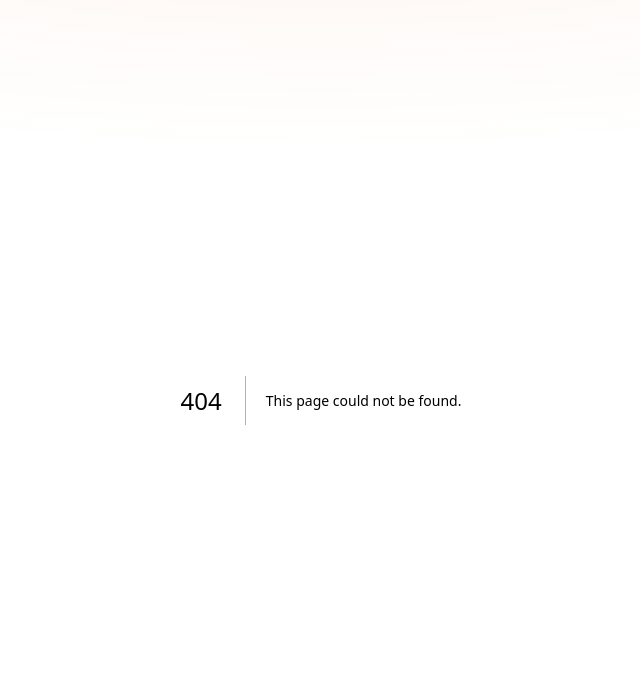
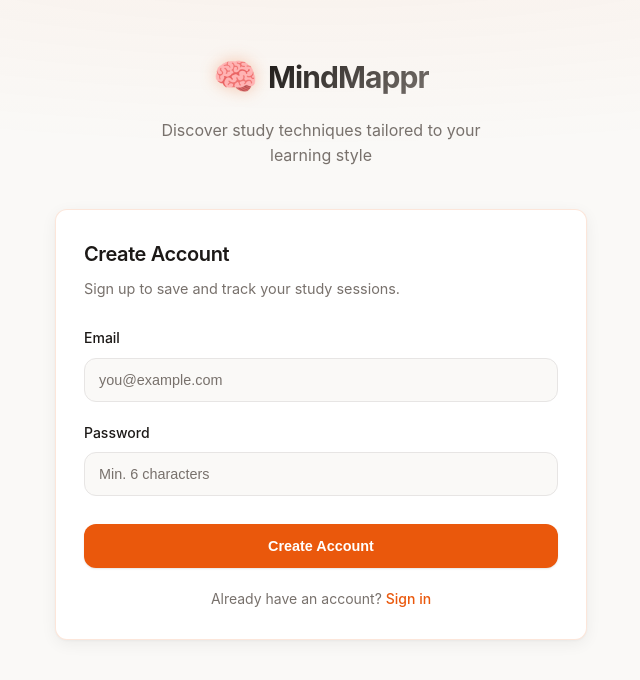
Before and after one commit to Kelvinhaa/Mindmappr, a Next.js app in the folder frontend-next/: page /register in a window 1280 px wide. Before the commit this address had no page. Shown: the top 680 px of the page, without its empty margins (319-959 px from the left). Built offline with nearby package versions, Linux system fonts and the light colour scheme.

Commit message:
feat: add Supabase SSR auth — login, register, proxy route guard

```diff
--- a/frontend-next/app/globals.css
+++ b/frontend-next/app/globals.css
@@ -159,6 +159,15 @@ select {
 .results-loaded { animation: fadeIn 0.4s ease; }
 @keyframes fadeIn { from { opacity: 0; transform: translateY(6px); } to { opacity: 1; transform: translateY(0); } }
 
+.auth-link { text-align: center; margin-top: 1.25rem; font-size: 0.875rem; color: var(--muted-foreground); }
+.auth-link a { color: var(--primary); text-decoration: none; font-weight: 500; }
+.auth-link a:hover { text-decoration: underline; }
+
+.form-success { color: var(--success); font-size: 0.85rem; padding: 0.75rem 1rem; background: rgba(22,163,74,0.06); border: 1px solid rgba(22,163,74,0.2); border-radius: var(--radius); margin-bottom: 0.5rem; }
+
+.user-menu { display: flex; align-items: center; justify-content: center; gap: 0.75rem; margin-top: 0.75rem; }
+.user-email { font-size: 0.8rem; color: var(--muted-foreground); }
+
 :focus-visible { outline: 2px solid var(--primary); outline-offset: 2px; }
 ::-webkit-scrollbar { width: 8px; }
 ::-webkit-scrollbar-track { background: var(--background); }
--- /dev/null
+++ b/frontend-next/app/register/page.tsx
@@ -0,0 +1,94 @@
+"use client";
+
+import { useState } from "react";
+import { useRouter } from "next/navigation";
+import Link from "next/link";
+import { createClient } from "@/lib/supabase/client";
+
+export default function RegisterPage() {
+  const router = useRouter();
+
+  const [email, setEmail] = useState("");
+  const [password, setPassword] = useState("");
+  const [error, setError] = useState("");
+  const [loading, setLoading] = useState(false);
+
+  async function handleSubmit(e: React.FormEvent) {
+    e.preventDefault();
+    setError("");
+    setLoading(true);
+
+    const supabase = createClient();
+    const { error } = await supabase.auth.signUp({ email, password });
+
+    if (error) {
+      setError(error.message);
+      setLoading(false);
+      return;
+    }
+
+    router.push("/login?registered=1");
+  }
+
+  return (
+    <div className="container">
+      <header className="header">
+        <div className="logo">
+          <span className="logo-icon">🧠</span>
+          <span className="logo-text">MindMappr</span>
+        </div>
+        <p className="tagline">Discover study techniques tailored to your learning style</p>
+      </header>
+
+      <main className="main-card">
+        <h2 className="card-title">Create Account</h2>
+        <p className="card-description">Sign up to save and track your study sessions.</p>
+
+        <form className="form" onSubmit={handleSubmit}>
+          <div className="form-group">
+            <label htmlFor="email">Email</label>
+            <input
+              id="email"
+              type="email"
+              value={email}
+              onChange={(e) => setEmail(e.target.value)}
+              placeholder="you@example.com"
+              required
+            />
+          </div>
+
+          <div className="form-group">
+            <label htmlFor="password">Password</label>
+            <input
+              id="password"
+              type="password"
+              value={password}
+              onChange={(e) => setPassword(e.target.value)}
+              placeholder="Min. 6 characters"
+              minLength={6}
+              required
+            />
+          </div>
+
+          {error && <div className="form-error">{error}</div>}
+
+          <button type="submit" className="btn btn-primary" disabled={loading}>
+            {loading ? (
+              <span className="btn-loading">
+                <span className="spinner" />
+                Creating account...
+              </span>
+            ) : (
+              "Create Account"
+            )}
+          </button>
+        </form>
+
+        <p className="auth-link">
+          Already have an account?{" "}
+          <Link href="/login">Sign in</Link>
+        </p>
+      </main>
+    </div>
+  );
+}
--- /dev/null
+++ b/frontend-next/lib/supabase/client.ts
@@ -0,0 +1,8 @@
+import { createBrowserClient } from "@supabase/ssr";
+
+export function createClient() {
+  return createBrowserClient(
+    process.env.NEXT_PUBLIC_SUPABASE_URL!,
+    process.env.NEXT_PUBLIC_SUPABASE_PUBLISHABLE_KEY!
+  );
+}
--- a/frontend-next/package.json
+++ b/frontend-next/package.json
@@ -9,6 +9,8 @@
     "lint": "eslint"
   },
   "dependencies": {
+    "@supabase/ssr": "^0.10.3",
+    "@supabase/supabase-js": "^2.106.0",
     "next": "16.2.4",
     "react": "19.2.4",
     "react-dom": "19.2.4"
```
Also changed, not shown: frontend-next/app/auth/callback/route.ts (added, +18 -0 lines), frontend-next/app/login/page.tsx (added, +102 -0 lines), frontend-next/lib/supabase/server.ts (added, +22 -0 lines), frontend-next/proxy.ts (added, +55 -0 lines), 1 other file (tests, documents, lock files or other folders).
